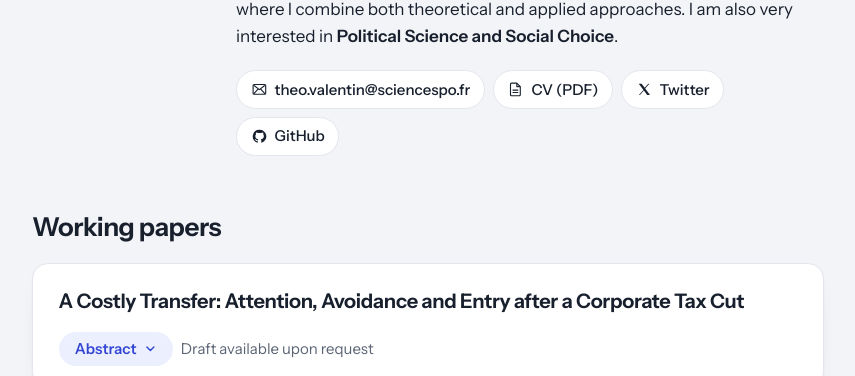
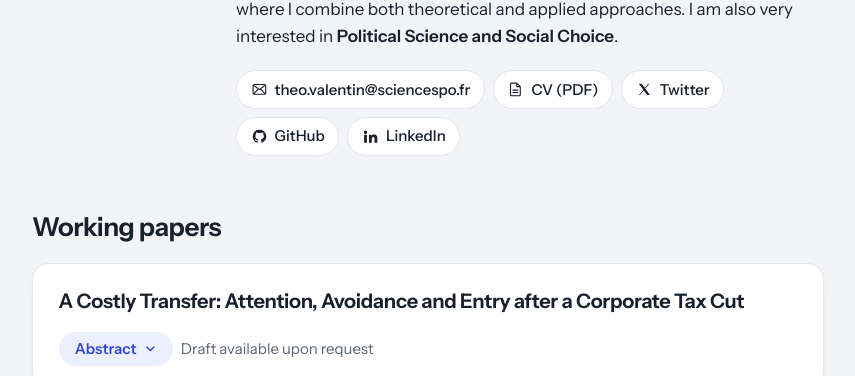
Before and after one commit to ValentinTheo/valentintheo.github.io, a Jekyll site: the page built from index.md, in a window 1280 px wide and 900 px high, scrolled down 335 px. Shown: the part 134-510 px from the top of the window, without its empty margins (212-1067 px from the left). Built offline with Jekyll 4.4.1, drawn with Linux system fonts in a browser that asks for light colours.

Commit message:
add linkedin button

```diff
--- a/_config.yml
+++ b/_config.yml
@@ -14,6 +14,7 @@ author:
   email: "theo.valentin@sciencespo.fr"
   twitter: "RoudilValentinT"
   github: "ValentinTheo"
+  linkedin: "théo-valentin-7153ab186"
   cv: "/files/VALENTIN_CREST_CV.pdf"
 
 # Build
--- a/_layouts/home.html
+++ b/_layouts/home.html
@@ -72,6 +72,14 @@
               GitHub
             </a>
           </li>
+          {% if site.author.linkedin %}
+          <li>
+            <a href="https://www.linkedin.com/in/{{ site.author.linkedin }}/" target="_blank" rel="noopener">
+              <svg aria-hidden="true" viewBox="0 0 24 24"><path d="M4.98 3.5a2.5 2.5 0 1 1 0 5 2.5 2.5 0 0 1 0-5ZM3 9.75h4V21H3V9.75Zm6.5 0h3.8v1.6h.05c.53-.95 1.83-1.95 3.77-1.95 4.03 0 4.78 2.5 4.78 5.75V21h-4v-5.2c0-1.24-.02-2.84-1.8-2.84-1.8 0-2.08 1.35-2.08 2.75V21h-4V9.75Z" fill="currentColor"/></svg>
+              LinkedIn
+            </a>
+          </li>
+          {% endif %}
         </ul>
       </div>
     </section>
```
